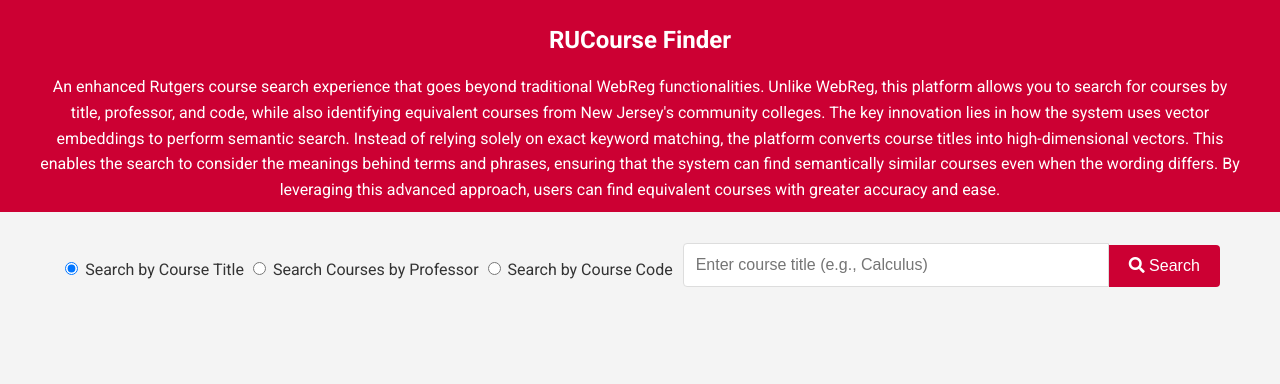
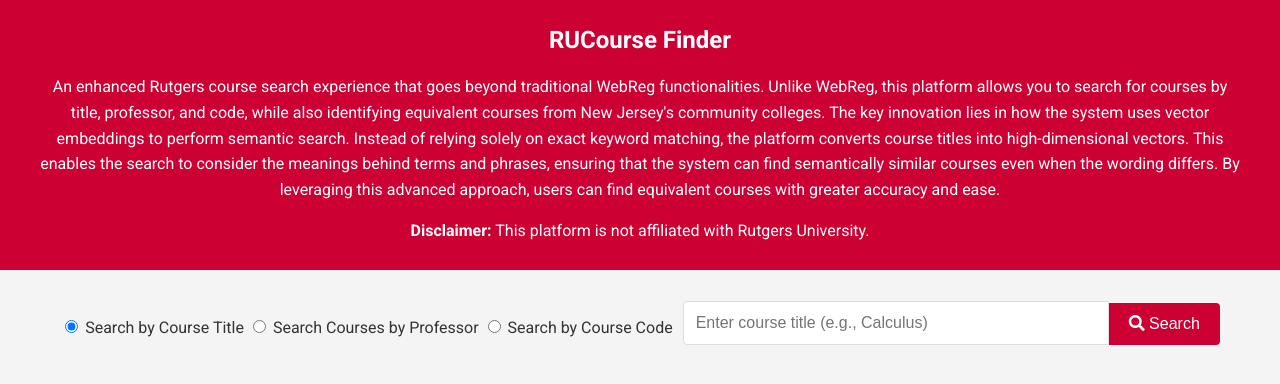
Before and after one commit to ivan5355/RUCourseFinder, a Python web app: template templates/main.html in a window 1280 px wide. Shown: the top 384 px of the page. Run offline with Jinja, Linux system fonts and the light colour scheme; the template is opened without the code that fills it, so the values that code supplies are empty.

Commit message:
added disclaimer that application is not affiliated with Rutgers

```diff
--- a/templates/main.html
+++ b/templates/main.html
@@ -195,6 +195,7 @@
                     the platform converts course titles into high-dimensional vectors. This enables the search to consider the meanings
                     behind terms and phrases, ensuring that the system can find semantically similar courses even when the wording differs.
                     By leveraging this advanced approach, users can find equivalent courses with greater accuracy and ease.
+                    <p><strong>Disclaimer:</strong> This platform is not affiliated with Rutgers University.</p>
                 </div>
             </div>
         </div>
```
